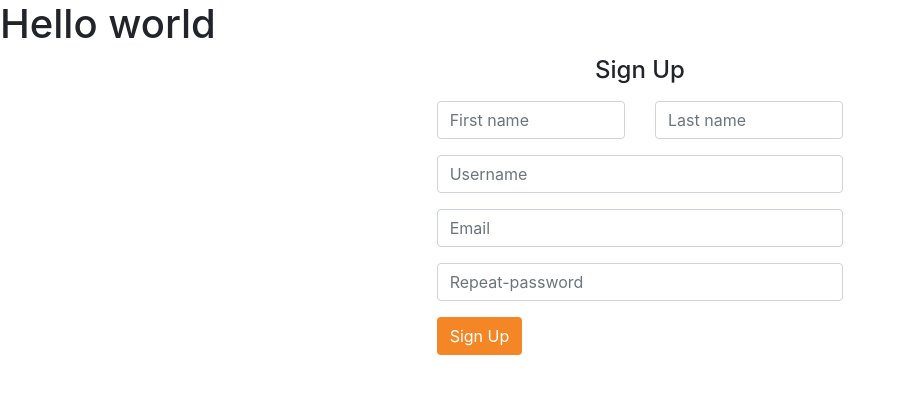
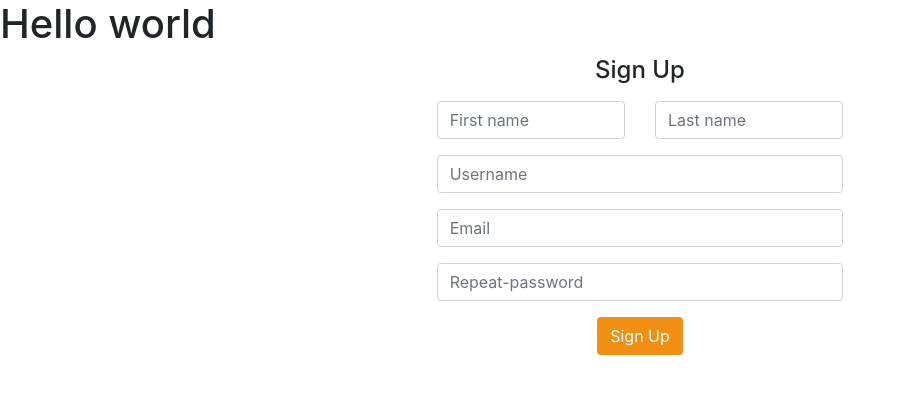
Before and after one commit to uchihamadara37/tugasCRUDSessionPHP, a PHP site: page / in a window 1280 px wide. Shown: the top 394 px of the page, without its empty margins (0-903 px from the left). Run offline with PHP 8.4, Linux system fonts and the light colour scheme; some libraries are stand-ins or nearby versions.

Commit message:
meruah css

```diff
--- a/index.php
+++ b/index.php
@@ -12,7 +12,7 @@
     <h1>Hello world</h1>
     <div class="row">
         <div class="col-4"></div>
-        <div class="col-4">
+        <div class="col-4 .kotak">
             <h4 class="text-center form-group">Sign Up</h4>
             <div class="row form-group">
                 <div class="col">
@@ -37,7 +37,9 @@
                     <input type="password" class="form-control" placeholder="Repeat-password">
                 </div>
             </div>
-            <button type="submit" class="btn btn-orange">Sign Up</button>
+            <div class=" text-center">
+                <button type="submit" class="btn btn-orange">Sign Up</button>
+            </div>
         </div>
         <div class="col-4"></div>
     </div>
--- a/style.css
+++ b/style.css
@@ -1,5 +1,9 @@
 /* Kurang paham komp num */
 .btn-orange{
-    color: white;
-    background-color: rgb(245, 134, 37);
+    color: rgb(255, 255, 255);
+    background-color: rgb(240, 143, 17);
 }
+.kotak{
+    box-shadow: 12px 12px 10px black;
+    background-color: red;
+}
```
